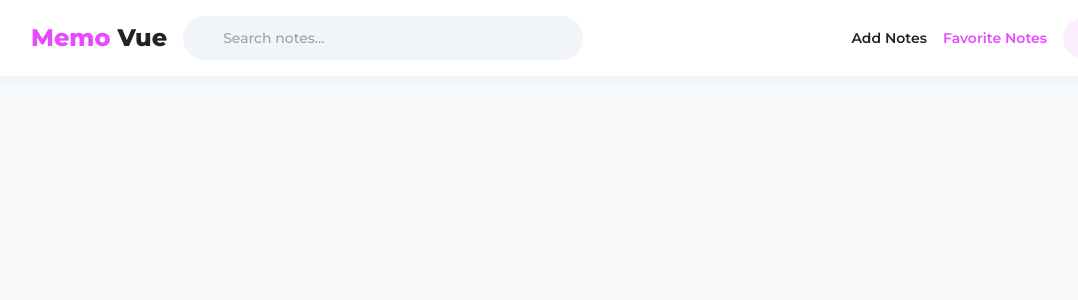
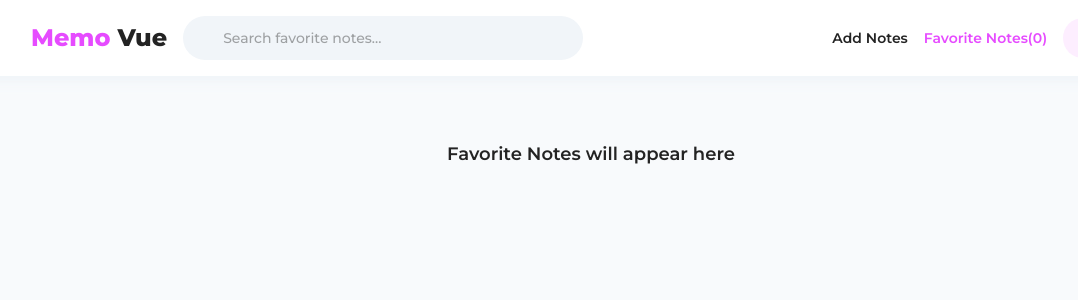
Before and after one commit to stefanelli990/memo, a Vue app: page /favorite-notes in a window 1280 px wide. Shown: the top 300 px of the page, without its empty margins (49-1127 px from the left). Built offline with nearby package versions, Linux system fonts and the light colour scheme; some icons are missing.

Commit message:
finished favorite notes page

```diff
--- a/src/App.vue
+++ b/src/App.vue
@@ -1,7 +1,6 @@
 <template>
   <AppHeader/>
   <main>
-
     <AppModal>
       <div class="flex justify-between items-center mb-8">
         <h2 class="text-xl font-semibold">{{ !storeNotes.isEditing ? 'Add New Note' : 'Edit Note'}}</h2>
@@ -64,7 +63,6 @@
       </form>
     </AppModal>
   </main>
-  <RouterView />
 </template>
 
 <script setup>
@@ -72,9 +70,8 @@
 import AppHeader from './components/AppHeader.vue'
 import AppModal from "./components/AppModal.vue"
 import AppBtn from './components/AppBtn.vue'
+import ErrorMsg from './components/ErrorMsg.vue'
 import { Icon } from '@iconify/vue'
-import ErrorMsg from './components/ErrorMsg.vue'
-
 import { useStoreNotes } from "./stores/storeNotes"
 
 const storeNotes = useStoreNotes()
--- a/src/components/AppHeader.vue
+++ b/src/components/AppHeader.vue
@@ -12,29 +12,40 @@
         <div class="pl-4 hidden items-center space-x-4 font-semibold md:flex ">
           <nav class="space-x-4">
             <RouterLink to="/" active-class="active-link">Add Notes</RouterLink>
-            <RouterLink to="/favorite-notes" active-class="active-link">Favorite Notes</RouterLink>
+            <RouterLink to="/favorite-notes" active-class="active-link">Favorite Notes({{ storeNotes.favNotes.length }})</RouterLink>
           </nav>
           <div class="flex space-x-2">
             <button @click="toggleDark()" class="btn-circle">
-              <Icon v-if="!isDark" icon="f7:moon-stars-fill" width="24" height="24"/>
-              <Icon v-else icon="fluent:weather-sunny-28-filled" width="24" height="24"/>
+              <Icon v-if="!isDark" icon="f7:moon-stars-fill" width="20" height="20"/>
+              <Icon v-else icon="fluent:weather-sunny-28-filled" width="20" height="20"/>
             </button>
             <a href="https://github.com/stefanelli990/memo-vue" target="_blank" class="btn-circle">
-              <Icon icon="mdi:github" width="24" height="24" />
+              <Icon icon="mdi:github" width="20" height="20" />
             </a>
           </div>
         </div>
       </div>
     </header>
+    <RouterView />
 </template>
 
 <script setup>
+import { RouterView, useRouter } from 'vue-router'
 import { RouterLink } from 'vue-router'
-import SearchNotes from "../components/SearchNotes.vue"
 import { Icon } from '@iconify/vue'
 import { useDark, useToggle } from '@vueuse/core'
+import { useStoreNotes } from "../stores/storeNotes"
+import SearchNotes from "../components/SearchNotes.vue"
+
+const storeNotes = useStoreNotes()
+const router = useRouter()
 
 const isDark = useDark()
 const toggleDark = useToggle(isDark)
 
+router.beforeEach(() => {
+  storeNotes.searchTerm = ''
+})
+
+
 </script>
--- a/src/components/NoNotes.vue
+++ b/src/components/NoNotes.vue
@@ -1,7 +1,7 @@
 <template>
     <div class="flex items-center flex-col">
         <Icon icon="ic:round-search-off" width="200" height="200" class="opacity-5"/>
-        <h3  class="text-xl font-semibold text-center max-w-lg mx-auto truncate">There are no notes for "{{ storeNotes.searchTerm }}"</h3>
+        <h3  class="text-xl font-semibold text-center max-w-lg mx-auto truncate">There are no {{ noteType }} for "{{ storeNotes.searchTerm }}"</h3>
     </div>
 </template>
 
@@ -9,6 +9,9 @@
 
 import { useStoreNotes } from "../stores/storeNotes.js"
 import { Icon } from '@iconify/vue'
+
 const storeNotes = useStoreNotes()
 
+const props = defineProps(['noteType'])
+
 </script>
--- a/src/components/NoteList.vue
+++ /dev/null
@@ -1,29 +0,0 @@
-<template>
-  <ul class="grid gap-4 sm:grid-cols-2 lg:grid-cols-3">
-    <div v-if="!storeNotes.filterNotes.length" class="col-span-3">
-      <AddNote/>
-      <h3 class="mt-8 text-lg max-w-md mx-auto text-center font-semibold">Ready to capture your ideas? Create your note and begin your note-taking journey!</h3>
-    </div>
-    <AddNote v-else/>
-    <NoteItem
-      v-for="note in storeNotes.filterNotes"
-      :key="note.id"
-      :title="note.title"
-      :description="note.description"
-      :color="note.color"
-      :date="note.date"
-      :id="note.id"
-      :favorite="note.isFav"
-    />
-  </ul>
-</template>
-
-<script setup>
-
-import NoteItem from "./NoteItem.vue"
-import { useStoreNotes } from "../stores/storeNotes"
-import AddNote from "./AddNote.vue"
-
-const storeNotes = useStoreNotes()
-
-</script>
--- a/src/components/SearchNotes.vue
+++ b/src/components/SearchNotes.vue
@@ -1,6 +1,6 @@
 <template>
       <div class="relative w-full max-w-[400px]">
-        <input v-model="storeNotes.searchTerm" type="text" class="max-w-5xl w-full py-3 pl-10 pr-12 rounded-full bg-slate-100 text-sm focus:ring-2 focus:ring-primaryColor text-darkColor placeholder-darkColor/40 border-none truncate dark:bg-slate-700 dark:placeholder:text-white dark:text-white" placeholder="Search notes...">
+        <input v-model="storeNotes.searchTerm" type="text" class="max-w-5xl w-full py-3 pl-10 pr-12 rounded-full bg-slate-100 text-sm focus:ring-2 focus:ring-primaryColor text-darkColor placeholder-darkColor/40 border-none truncate dark:bg-slate-700 dark:placeholder:text-white dark:text-white" :placeholder="checkRoute">
         <Icon icon="mdi:magnify" class="text-darkColor/40 absolute left-4 top-1/2 -translate-y-1/2 dark:text-white" width="20" height="20" />
         <button @click="resetSearchInput" v-show="storeNotes.searchTerm" class="absolute right-4 top-1/2 -translate-y-1/2 text-primaryColor text-xl">
           <Icon icon="carbon:close-filled" />
@@ -9,13 +9,25 @@
 </template>
 
 <script setup>
+
+import { computed } from 'vue';
 import { Icon } from '@iconify/vue'
 import { useStoreNotes } from '../stores/storeNotes'
+import { useRoute } from 'vue-router'
 
+const route = useRoute();
 const storeNotes = useStoreNotes()
 
 const resetSearchInput = () => {
   storeNotes.searchTerm = ''
 }
 
+const checkRoute = computed(() => {
+  if(route.path === '/') {
+    return 'Search notes...'
+  } else if(route.path === '/favorite-notes') {
+    return 'Search favorite notes...'
+  }
+})
+
 </script>
--- a/src/stores/storeNotes.js
+++ b/src/stores/storeNotes.js
@@ -1,5 +1,6 @@
 import { defineStore } from 'pinia'
 import { v4 as uuidv4 } from "uuid"
+
 export const useStoreNotes = defineStore('storeNotes', {
   state: () => {
     return {
@@ -18,14 +19,23 @@ export const useStoreNotes = defineStore('storeNotes', {
   },
   getters: {
     filterNotes: (state) => {
-      const search = state.searchTerm.toLowerCase().trim();
+      const search = state.searchTerm.toLowerCase().trim()
 
       if(search === '') {
         return state.notes
       } else {
         return state.notes.filter(note => note.title.toLowerCase().includes(search))
       }
-     }
+     },
+     filterFavNotes: (state) => {
+      const search = state.searchTerm.toLowerCase().trim()
+
+      if (search === '') {
+        return state.favNotes
+      } else {
+        return state.favNotes.filter(note => note.title.toLowerCase().includes(search))
+      }
+    }
   },
   actions: {
     addNote() {
@@ -71,21 +81,18 @@ export const useStoreNotes = defineStore('storeNotes', {
       this.updateLocalStorage()
     },
     addToFav(id) {
-      const note = this.notes.find(note => note.id === id);
+      const note = this.notes.find(note => note.id === id)
       if (note) {
         // Check if the note is already in favorites
 
         if (!note.isFav) {
-          this.favNotes.push(note); // Add note to favorites
+          this.favNotes.push(note)
           note.isFav = true
-          // Optionally, you can remove the note from the regular notes list
-          // this.notes = this.notes.filter(note => note.id !== id);
         } else {
-          // If already a favorite, you can remove it from favorites
           this.favNotes = this.favNotes.filter(favNote => favNote.id !== id)
           note.isFav = false
         }
-        this.updateLocalStorage(); // Update localStorage
+        this.updateLocalStorage()
       }
       console.log(this.favNotes)
     },
@@ -105,6 +112,7 @@ export const useStoreNotes = defineStore('storeNotes', {
       this.inputTitle = this.notes[index].title
       this.inputDescription = this.notes[index].description
       this.pickedColor = this.notes[index].color
+      this.updateLocalStorage(); // Update localStorage
     },
     closeModal() {
       this.modalIsVisible = false
--- a/src/views/AddNotesView.vue
+++ b/src/views/AddNotesView.vue
@@ -1,14 +1,31 @@
 <template>
     <main>
-        <NoNotes v-if="!storeNotes.filterNotes.length && storeNotes.searchTerm"/>
-        <NoteList v-else/>
+        <NoNotes v-if="!storeNotes.filterNotes.length && storeNotes.searchTerm" note-type="notes"/>
+        <ul v-else class="grid gap-4 sm:grid-cols-2 lg:grid-cols-3">
+            <div v-if="!storeNotes.filterNotes.length" class="col-span-3">
+            <AddNote/>
+            <h3 class="mt-8 text-lg max-w-md mx-auto text-center font-semibold">Ready to capture your ideas? Create your note and begin your note-taking journey!</h3>
+            </div>
+            <AddNote v-else/>
+            <NoteItem
+            v-for="note in storeNotes.filterNotes"
+            :key="note.id"
+            :title="note.title"
+            :description="note.description"
+            :color="note.color"
+            :date="note.date"
+            :id="note.id"
+            :favorite="note.isFav"
+            />
+        </ul>
     </main>
 </template>
 
 <script setup>
+
 import NoNotes from '../components/NoNotes.vue'
-import NoteList from '../components/NoteList.vue'
-
+import NoteItem from "../components/NoteItem.vue"
+import AddNote from "../components/AddNote.vue"
 import { useStoreNotes } from "../stores/storeNotes"
 
 const storeNotes = useStoreNotes()
--- a/src/views/FavoriteNotesView.vue
+++ b/src/views/FavoriteNotesView.vue
@@ -1,7 +1,9 @@
 <template>
     <main>
-        <ul class="grid gap-4 sm:grid-cols-2 lg:grid-cols-3">
-            <NoteItem v-for="favNote in storeNotes.favNotes"
+        <p v-if="storeNotes.favNotes.length === 0 && !storeNotes.searchTerm" class="text-lg max-w-md mx-auto text-center font-semibold">Favorite Notes will appear here</p>
+        <NoNotes v-if="!storeNotes.filterFavNotes.length && storeNotes.searchTerm" note-type="favorite notes"/>
+        <ul v-else class="grid gap-4 sm:grid-cols-2 lg:grid-cols-3">
+            <NoteItem v-for="favNote in storeNotes.filterFavNotes"
             :key="favNote.id"
             :title="favNote.title"
             :description="favNote.description"
@@ -17,6 +19,7 @@
 
 import NoteItem from '../components/NoteItem.vue'
 import { useStoreNotes } from "../stores/storeNotes"
+import NoNotes from '../components/NoNotes.vue'
 
 const storeNotes = useStoreNotes()
 
```
